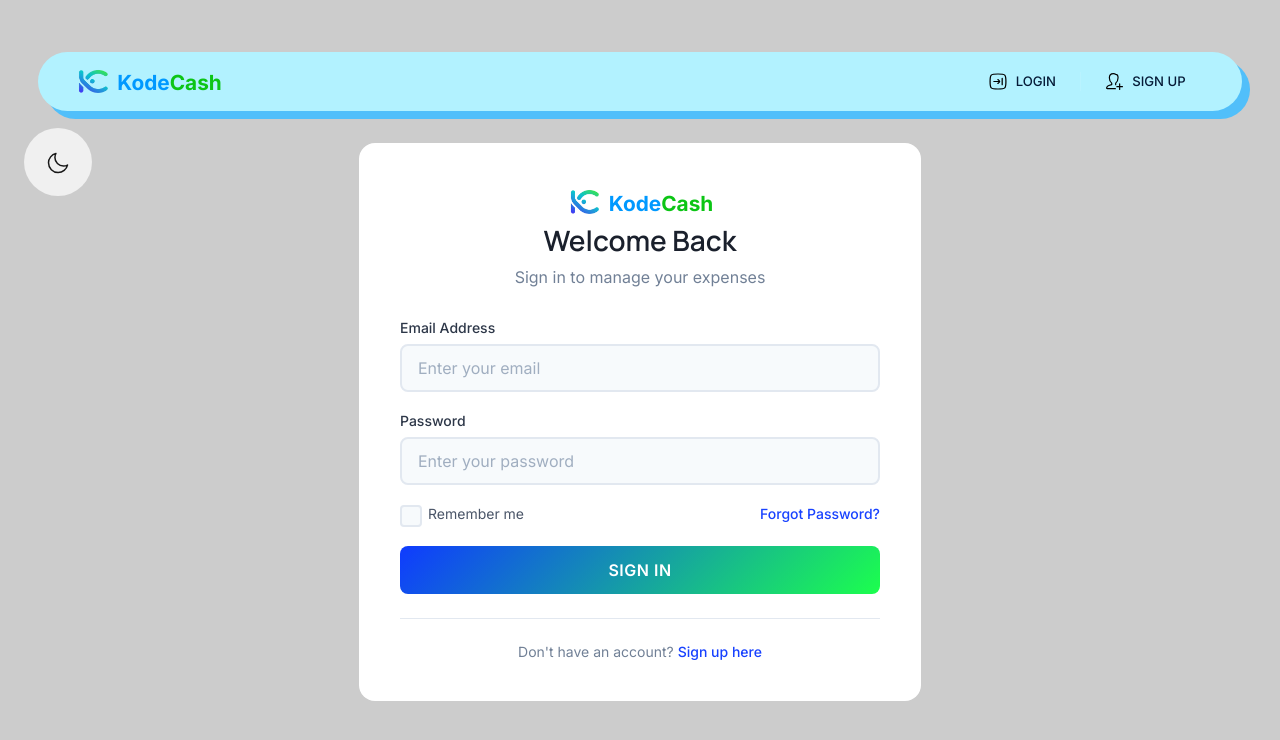
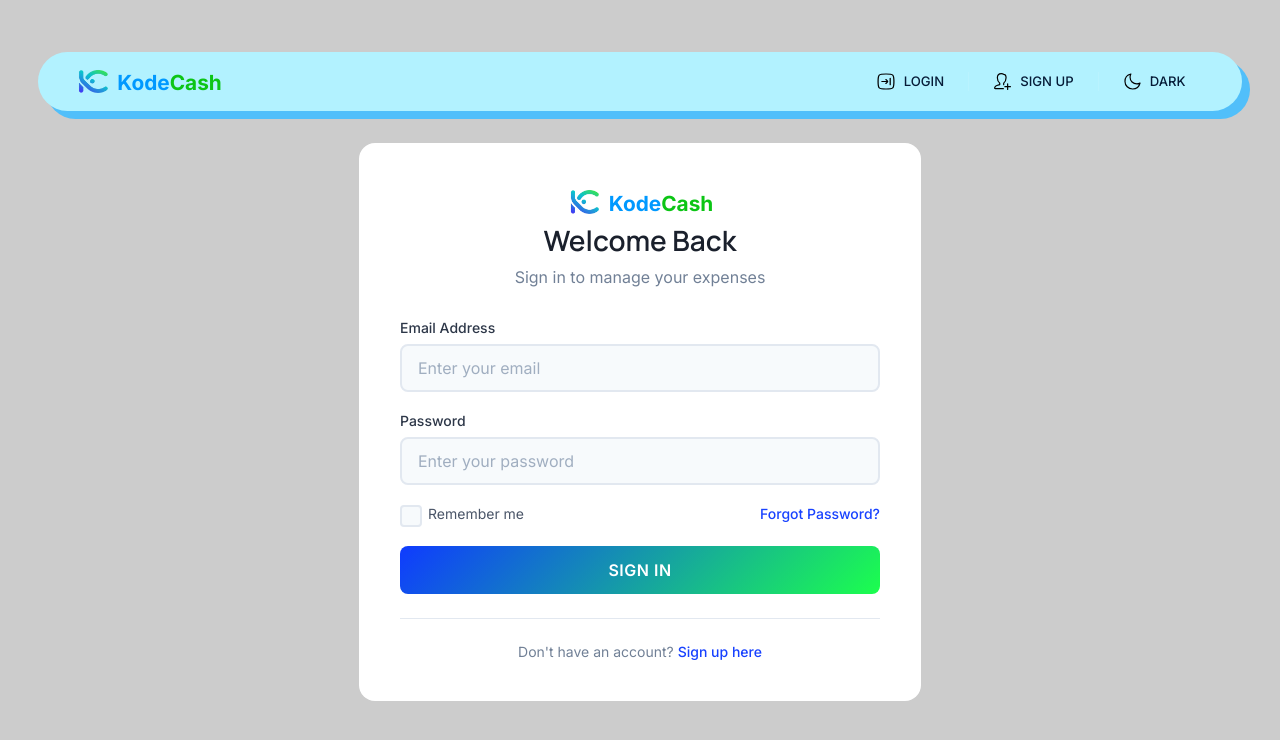
Before and after one commit to a-kamalesh45/kodeCash, a React (Vite) app: page /login in a window 1280 px wide. Shown: the top 740 px of the page. Built offline with nearby package versions, Linux system fonts and the light colour scheme.

Commit message:
mode change

```diff
--- a/src/App.jsx
+++ b/src/App.jsx
@@ -28,15 +28,15 @@ function App() {
 
   return (
     <Router>
-      <ChangeMode isDark={isDark} setIsDark={setIsDark} />
+      {/* <ChangeMode isDark={isDark} setIsDark={setIsDark} /> */}
       <Routes>
-        <Route path="/" element={<Home isLoggedIn={isLoggedIn} setIsLoggedIn={setIsLoggedIn} />} />
-        <Route path="/dashboard" element={<Dashboard isLoggedIn={isLoggedIn} setIsLoggedIn={setIsLoggedIn} />} />
-        <Route path="/add-transaction" element={<AddTransaction isLoggedIn={isLoggedIn} setIsLoggedIn={setIsLoggedIn} />} />
-        <Route path="/all-transactions" element={<AllTransactions isLoggedIn={isLoggedIn} setIsLoggedIn={setIsLoggedIn} />} />
-        <Route path="/search-transactions" element={<SearchTransactions isLoggedIn={isLoggedIn} setIsLoggedIn={setIsLoggedIn} />} />
-        <Route path="/login" element={<Login setIsLoggedIn={setIsLoggedIn} />} />
-        <Route path="/signup" element={<Signup setIsLoggedIn={setIsLoggedIn} />} />
+        <Route path="/" element={<Home isLoggedIn={isLoggedIn} setIsLoggedIn={setIsLoggedIn} isDark={isDark} setIsDark={setIsDark} />} />
+        <Route path="/dashboard" element={<Dashboard isLoggedIn={isLoggedIn} setIsLoggedIn={setIsLoggedIn} isDark={isDark} setIsDark={setIsDark} />} />
+        <Route path="/add-transaction" element={<AddTransaction isLoggedIn={isLoggedIn} setIsLoggedIn={setIsLoggedIn} isDark={isDark} setIsDark={setIsDark} />} />
+        <Route path="/all-transactions" element={<AllTransactions isLoggedIn={isLoggedIn} setIsLoggedIn={setIsLoggedIn} isDark={isDark} setIsDark={setIsDark} />} />
+        <Route path="/search-transactions" element={<SearchTransactions isLoggedIn={isLoggedIn} setIsLoggedIn={setIsLoggedIn} isDark={isDark} setIsDark={setIsDark} />} />
+        <Route path="/login" element={<Login setIsLoggedIn={setIsLoggedIn} isDark={isDark} setIsDark={setIsDark} />} />
+        <Route path="/signup" element={<Signup setIsLoggedIn={setIsLoggedIn} isDark={isDark} setIsDark={setIsDark} />} />
       </Routes>
     </Router>
   );
--- a/src/components/AddTransaction.jsx
+++ b/src/components/AddTransaction.jsx
@@ -4,7 +4,7 @@ import Navbar from './Navbar';
 import rightBg from '../assets/form-bg.png';
 
 
-const AddTransaction = ({isLoggedIn, setIsLoggedIn}) => {
+const AddTransaction = ({isLoggedIn, setIsLoggedIn, isDark, setIsDark}) => {
   const [formData, setFormData] = useState({
     amount: '',
     date: '',
@@ -111,7 +111,7 @@ localStorage.setItem('transactions', JSON.stringify(allTransactions));
 
   return (
     <div className='page-wrapper'>
-      <Navbar isLoggedIn={isLoggedIn} setIsLoggedIn={setIsLoggedIn}/>
+      <Navbar isLoggedIn={isLoggedIn} setIsLoggedIn={setIsLoggedIn} isDark={isDark} setIsDark={setIsDark}/>
       <div className='add-tran'>
         <form className="add-tran-transaction-form" onSubmit={handleSubmit}>
           <h2>Add New Transaction</h2>
--- a/src/components/AllTransactions.jsx
+++ b/src/components/AllTransactions.jsx
@@ -8,7 +8,7 @@ import EditTransactionForm from './EditTransactionForm';
 
 
 
-const AllTransactions = ({ isLoggedIn, setIsLoggedIn }) => {
+const AllTransactions = ({ isLoggedIn, setIsLoggedIn, isDark, setIsDark }) => {
   const [transactions, setTransactions] = useState([]);
 
   const [showForm, setShowForm] = useState(false);
@@ -94,7 +94,7 @@ const AllTransactions = ({ isLoggedIn, setIsLoggedIn }) => {
 
   return (
     <div className={`page-wrapper ${showForm ? 'blurred' : ''}`}>
-      <Navbar isLoggedIn={isLoggedIn} setIsLoggedIn={setIsLoggedIn} />
+      <Navbar isLoggedIn={isLoggedIn} setIsLoggedIn={setIsLoggedIn} isDark={isDark} setIsDark={setIsDark} />
       <div className="transactions-container">
         <div className="category-summary">
           <h3>Category Totals</h3>
--- a/src/components/ChangeMode.css
+++ b/src/components/ChangeMode.css
@@ -1,116 +1,119 @@
-.mode-btn-box {
+/* From Uiverse.io by Cornerstone-04 */
+.box {
+  width: 80px;
+  height: 100%;
+  float: left;
+  transition: .5s linear;
+  position: relative;
+  display: block;
+  overflow: hidden;
+  padding: 2px 9px;
+  text-align: center;
   display: flex;
-    position: fixed;
-    top: 1rem;
-    left: 1rem;
-    z-index: 555;
+  align-items: center;
+  justify-content: center;
+  gap: 1rem;
+  margin: 0;
+  background: transparent;
+  text-transform: uppercase;
+  font-weight: 900;
 }
 
-.toggle {
-  display: inline-block;
+.box:before {
+  position: absolute;
+  content: '';
+  left: 0;
+  bottom: 0;
+  height: 4px;
+  width: 100%;
+  border-bottom: 4px solid transparent;
+  border-left: 4px solid transparent;
+  box-sizing: border-box;
+  transform: translateX(100%);
 }
 
-.toggle {
-  position: relative;
-  height: 100px;
-  width: 100px;
+.box:after {
+  position: absolute;
+  content: '';
+  top: 0;
+  left: 0;
+  width: 100%;
+  height: 4px;
+  border-top: 4px solid transparent;
+  border-right: 4px solid transparent;
+  box-sizing: border-box;
+  transform: translateX(-100%);
 }
 
-.toggle:before {
-  box-shadow: 0;
-  border-radius: 84.5px;
-  background: #fff;
-  position: absolute;
-  margin-left: -36px;
-  margin-top: -36px;
-  opacity: 0.2;
-  height: 72px;
-  width: 72px;
-  left: 50%;
-  top: 50%;
+.box:hover {
+  box-shadow: 0 5px 15px rgba(0, 0, 0, 0.5);
 }
 
-.toogle input:checked~.label {
-  color: rgba(255,0,0,0.8);
+.box:hover:before {
+  border-color: #040404;
+  height: 100%;
+  transform: translateX(0);
+  transition: .3s transform linear, .3s height linear .3s;
 }
 
-.toggle .button {
-  transition: all 300ms cubic-bezier(0.23, 1, 0.32, 1);
-  border-radius: 68.8px;
-  position: absolute;
-  background: #f0f0f0;
-  margin-left: -34.4px;
-  margin-top: -34.4px;
-  display: block;
-  height: 68.8px;
-  width: 68.8px;
-  left: 50%;
-  top: 50%;
-}
-.dark .toggle .button {
-  background: #4c4c4c;
+.dark .box:hover:before {
+  border-color: #ffffff;
 }
 
-.toggle .label {
-  transition: color 300ms ease-out;
-  line-height: 101px;
-  text-align: center;
-  position: absolute;
-  font-weight: 700;
-  font-size: 35px;
-  display: block;
-  opacity: 0.9;
+.box:hover:after {
+  border-color: #040404;
   height: 100%;
-  width: 100%;
-  color: rgba(0, 0, 0, 0.9);
+  transform: translateX(0);
+  transition: .3s transform linear, .3s height linear .5s;
 }
 
-.toggle .label img{
+.dark .box:hover:after {
+  border-color: #ffffff;
+}
+
+button {
+  color: black;
+  text-decoration: none;
+  cursor: pointer;
+  outline: none;
+  border: none;
+  background: transparent;
+}
+
+.mode-btn-txt {
+  color: black;
+  font-weight: 500;
+}
+
+.box img {
   filter: invert(100%);
+  width: 1.2rem;
 }
-.dark .toggle .label img{
+
+.dark .box img {
   filter: invert(0%);
 }
 
-.toggle input {
-  opacity: 0;
-  position: absolute;
-  cursor: pointer;
-  z-index: 1;
-  height: 100%;
-  width: 100%;
-  left: 0;
-  top: 0;
+.dark .mode-btn-txt {
+  color: white;
 }
 
-.toggle input:active ~ .button {
-  filter: blur(0.5px);
-  box-shadow: 0 12px 25px -4px rgba(0, 0, 0, 0.4), inset 0 -8px 30px 1px rgba(255, 255, 255, 0.9), 0 -10px 15px -1px rgba(255, 255, 255, 0.6), inset 0 8px 25px 0 rgba(0, 0, 0, 0.4), inset 0 0 10px 1px rgba(255, 255, 255, 0.6);
+@media (max-width: 815px) {
+  .box img {
+    filter: invert(0%);
   }
 
-.toggle input:active ~ .label {
-  font-size: 26px;
-  color: rgba(0, 0, 0, 0.45);
+  .mode-btn-txt {
+    color: rgb(255, 255, 255);
   }
 
-.toggle input:checked ~ .button {
-  filter: blur(0.5px);
-  box-shadow: 0 10px 25px -4px rgba(0, 0, 0, 0.4), inset 0 -8px 25px -1px rgba(255, 255, 255, 0.9), 0 -10px 15px -1px rgba(255, 255, 255, 0.6), inset 0 8px 20px 0 rgba(0, 0, 0, 0.2), inset 0 0 5px 1px rgba(255, 255, 255, 0.6);
+  .box:hover:before {
+    border-color: #ffffff;
   }
 
-.toggle input:checked ~ .label {
-  color: rgba(0, 0, 0, 0.8);
+  .box:hover:after {
+    border-color: #ffffff;
   }
 
-@media (max-width: 1300px) {
-.mode-btn-box {
-    left: 0.5rem;
-    top: 7rem;
+
 }
-}
-@media (max-width: 815px) {
-.mode-btn-box {
-    left: 0.5rem;
-    top: 0.3rem;
-  }
-}
--- a/src/components/ChangeMode.jsx
+++ b/src/components/ChangeMode.jsx
@@ -20,20 +20,22 @@ const ChangeMode = ({ isDark, setIsDark }) => {
   return (
     <div className="mode-btn-box">
 
-     {isDark ? (<div className="container" onClick={makeLight}>
-        <div className="toggle">
-          <input type="checkbox" checked={!isDark} readOnly />
-          <span className="button"></span>
-          <span className="label"><img src={sun} alt="" /></span>
-        </div>
+      {isDark ? (<div className="nav-btn" onClick={makeLight}>
+        <button>
+          <span class="box">
+            <img className='icon' src={sun} alt="" />
+            <p className="mode-btn-txt">Light</p>
+          </span>
+        </button>
       </div>) :
-      (<div className="container" onClick={makeDark}>
-        <div className="toggle">
-          <input type="checkbox" checked={isDark} readOnly />
-          <span className="button"></span>
-          <span className="label"><img src={moon} alt="" /></span>
-        </div>
-      </div>)}
+        (<div className="container" onClick={makeDark}>
+          <button>
+            <span class="box">
+              <img className='icon' src={moon} alt="" />
+              <p className="mode-btn-txt">Dark</p>
+            </span>
+          </button>
+        </div>)}
     </div>
   );
 };
--- a/src/components/Dashboard.jsx
+++ b/src/components/Dashboard.jsx
@@ -9,7 +9,7 @@ import {
 
 const COLORS = ['#0088FE', '#00C49F', '#FFBB28', '#FF8042', '#8884d8', '#82ca9d'];
 
-const Dashboard = ({ isLoggedIn, setIsLoggedIn}) => {
+const Dashboard = ({ isLoggedIn, setIsLoggedIn, isDark, setIsDark}) => {
     const [transactions, setTransactions] = useState([]);
 
     useEffect(() => {
@@ -90,7 +90,7 @@ const user = JSON.parse(localStorage.getItem("currentUser"));
 
     return (
         <div className='dash-page'>
-            <Navbar isLoggedIn={isLoggedIn} setIsLoggedIn={setIsLoggedIn}/>
+            <Navbar isLoggedIn={isLoggedIn} setIsLoggedIn={setIsLoggedIn} isDark={isDark} setIsDark={setIsDark}/>
             <div className="dashboard">
                 {/* Summary Cards */}
                 <div className="dashboard-summary">
--- a/src/components/Home.jsx
+++ b/src/components/Home.jsx
@@ -4,7 +4,7 @@ import Navbar from './Navbar';
 import { Link } from 'react-router-dom';
 
 
-const Home = ({ isLoggedIn, setIsLoggedIn}) => {
+const Home = ({ isLoggedIn, setIsLoggedIn, isDark, setIsDark}) => {
 
   const handleLogout = () => {
   localStorage.removeItem("currentUser");
@@ -14,7 +14,7 @@ const Home = ({ isLoggedIn, setIsLoggedIn}) => {
 
   return (
     <div className='homepage'>
-      <Navbar isLoggedIn={isLoggedIn} setIsLoggedIn={setIsLoggedIn}/>
+      <Navbar isLoggedIn={isLoggedIn} setIsLoggedIn={setIsLoggedIn} isDark={isDark} setIsDark={setIsDark} />
       <div className='homesection'>
         <div className='hero-text'>
           <h1>
--- a/src/components/Login.jsx
+++ b/src/components/Login.jsx
@@ -5,7 +5,7 @@ import logo from '../assets/logo-nav.png'
 import Navbar from './Navbar';
 
 
-const Login = ({ isLoggedIn, setIsLoggedIn }) => {
+const Login = ({ isLoggedIn, setIsLoggedIn, isDark, setIsDark }) => {
 
   const [formData, setFormData] = useState({
     email: '',
@@ -47,7 +47,7 @@ const Login = ({ isLoggedIn, setIsLoggedIn }) => {
 
   return (
     <div className="auth-container">
-      <Navbar isLoggedIn={isLoggedIn} setIsLoggedIn={setIsLoggedIn} />
+      <Navbar isLoggedIn={isLoggedIn} setIsLoggedIn={setIsLoggedIn}  isDark={isDark} setIsDark={setIsDark}/>
       <div className="auth-card">
         <div className="auth-header">
           <div className="logo">
--- a/src/components/Navbar.css
+++ b/src/components/Navbar.css
@@ -70,7 +70,7 @@
     border-left: 1px solid rgba(253, 253, 253, 0.1);
 }
 
-.nav-links a {
+.nav-links a, .nav-links div {
     text-decoration: none;
     color: #061c38;
     font-weight: 500;
@@ -83,12 +83,14 @@
     border-radius: 8px;
     transition: color 0.3s ease;
     overflow: hidden;
+    cursor: pointer;
 }
-.dark .nav-links a{
+.dark .nav-links a, .dark .nav-links div{
     color: white;
 }
 
-.nav-links a::before {
+.nav-links a::before,
+.nav-links div::before {
     content: '';
     position: absolute;
     top: 0;
@@ -99,7 +101,8 @@
     transition: width 0.3s ease;
     z-index: -1;
 }
-.dark .nav-links a::before {
+.dark .nav-links a::before,
+.dark .nav-links div::before {
     content: '';
     position: absolute;
     top: 0;
@@ -111,15 +114,18 @@
     z-index: -1;
 }
 
-.nav-links a:hover::before {
+.nav-links a:hover::before,
+.nav-links div:hover::before {
     width: 100%;
 }
 
-.nav-links a:hover {
+.nav-links a:hover,
+.nav-links div:hover {
     color: #f4fcff;
     /* background-color: rgba(0, 119, 255, 0.15); */
 }
-.dark .nav-links a:hover {
+.dark .nav-links a:hover,
+.dark .nav-links div:hover {
     color: #000000;
     /* background-color: rgba(0, 119, 255, 0.15); */
 }
@@ -133,11 +139,13 @@
 }
 
 
-.nav-links a:hover .icon {
+.nav-links a:hover .icon,
+.nav-links div:hover .icon {
     filter: invert(0%);
     transform: scale(1.1);
 }
-.dark .nav-links a:hover .icon {
+.dark .nav-links a:hover .icon,
+.dark .nav-links div:hover .icon {
     filter: invert(100%);
     transform: scale(1.1);
 }
@@ -204,7 +212,8 @@
     margin: 1rem 0;
 }
 
-.nav-links-hamburg a{
+.nav-links-hamburg a,
+.nav-links-hamburg div{
     text-decoration: none;
     color: #ffffff;
     display: flex;
@@ -249,7 +258,8 @@
     height: 1.6rem;
 }
 
-.nav-links a {
+.nav-links a,
+.nav-links div {
     font-size: 0.82rem;
     padding: 0 0.75rem;
 }
@@ -285,7 +295,8 @@
     height: 1.6rem;
 }
 
-.nav-links a {
+.nav-links a,
+.nav-links div {
     font-size: 0.75rem;
     padding: 0 0.6rem;
 }
@@ -305,7 +316,7 @@
 
 }
 
-@media (max-width: 815px) {
+@media (max-width: 853px) {
     .navbar2 {
         display: none;
     }
--- a/src/components/Navbar.jsx
+++ b/src/components/Navbar.jsx
@@ -7,16 +7,31 @@ import view from '../assets/view.svg'
 import add from '../assets/add.svg'
 import login from '../assets/login.svg'
 import sign from '../assets/sign.svg'
+import sun from '../assets/sun.svg'
+import moon from '../assets/moon.svg'
 import { useEffect } from 'react';
 import { useState } from 'react';
+import ChangeMode from './ChangeMode';
 
-const Navbar = ({ isLoggedIn, setIsLoggedIn }) => {
+const Navbar = ({ isLoggedIn, setIsLoggedIn, isDark, setIsDark }) => {
 
     useEffect(() => {
         setIsLoggedIn(localStorage.getItem('isLoggedIn') === 'true')
     }, [])
 
     const [menuOpen, setMenuOpen] = useState(false);
+
+    useEffect(() => {
+        document.body.classList.toggle('dark', isDark);
+    }, [isDark]);
+
+    const makeDark = () => {
+        setIsDark(true);
+    };
+
+    const makeLight = () => {
+        setIsDark(false);
+    };
 
     const handleLogout = () => {
         localStorage.setItem('isLoggedIn', 'false');
@@ -46,9 +61,12 @@ const Navbar = ({ isLoggedIn, setIsLoggedIn }) => {
                     <li><Link className="nav-btn" to="/add-transaction"><img className="icon" src={add} alt="" />ADD TRANSACTIONS</Link></li>
                     <li><Link className="nav-btn" to="/all-transactions"><img className="icon" src={view} alt="" />ALL TRANSACTIONS</Link></li>
                     <li><Link className="nav-btn" to="/search-transactions"><img className="icon" src={search} alt="" />SEARCH</Link></li>
+
+                    {isDark ? (<li><div onClick={makeLight} className="nav-btn"><img className="icon" src={sun} alt="" />LIGHT</div></li>) : (<li><div onClick={makeDark} className="nav-btn"><img className="icon" src={moon} alt="" />DARK</div></li>)}
                 </nav>) : (<nav className="nav-links">
                     <li><Link className="nav-btn" to="/login"><img className="icon" src={login} alt="" />LOGIN</Link></li>
                     <li><Link className="nav-btn" to="/signup"><img className="icon" src={sign} alt="" />SIGN UP</Link></li>
+                    {isDark ? (<li><div onClick={makeLight} className="nav-btn"><img className="icon" src={sun} alt="" />LIGHT</div></li>) : (<li><div onClick={makeDark} className="nav-btn"><img className="icon" src={moon} alt="" />DARK</div></li>)}
                 </nav>)}
             </div>
             <button className="hamburger-btn" onClick={handleHamburg}>{!menuOpen ? `☰` : `×`}</button>
@@ -67,7 +85,7 @@ const Navbar = ({ isLoggedIn, setIsLoggedIn }) => {
                     <li><Link className="nav-btn" to="/add-transaction" onClick={closeMenu}><img className="icon" src={add} alt="" />ADD TRANSACTIONS</Link></li>
                     <li><Link className="nav-btn" to="/all-transactions" onClick={closeMenu}><img className="icon" src={view} alt="" />ALL TRANSACTIONS</Link></li>
                     <li><Link className="nav-btn" to="/search-transactions" onClick={closeMenu}><img className="icon" src={search} alt="" />SEARCH</Link></li>
-
+                    {isDark ? (<li><div onClick={makeLight} className="nav-btn"><img className="icon" src={sun} alt="" />LIGHT</div></li>) : (<li><div onClick={makeDark} className="nav-btn"><img className="icon" src={moon} alt="" />DARK</div></li>)}
                 </nav></div>) : (<div className={`nav-links-hamburg ${menuOpen ? 'open' : ''}`}>
                     <nav>
                         <li><Link to="/" className="logo-link">
@@ -81,6 +99,7 @@ const Navbar = ({ isLoggedIn, setIsLoggedIn }) => {
                         </Link></li>
                         <li><Link className="nav-btn" to="/login" onClick={closeMenu}><img className="icon" src={login} alt="" />LOGIN</Link></li>
                         <li><Link className="nav-btn" to="/signup" onClick={closeMenu}><img className="icon" src={sign} alt="" />SIGN UP</Link></li>
+                        {isDark ? (<li><div onClick={makeLight} className="nav-btn"><img className="icon" src={sun} alt="" />LIGHT</div></li>) : (<li><div onClick={makeDark} className="nav-btn"><img className="icon" src={moon} alt="" />DARK</div></li>)}
                     </nav></div>)}
         </header>
     );
--- a/src/components/SearchTransactions.jsx
+++ b/src/components/SearchTransactions.jsx
@@ -3,7 +3,7 @@ import './SearchTransactions.css';
 import Navbar from './Navbar';
 
 
-const SearchTransactions = ({ isLoggedIn, setIsLoggedIn}) => {
+const SearchTransactions = ({ isLoggedIn, setIsLoggedIn, isDark, setIsDark}) => {
     const [transactions, setTransactions] = useState([]);
     const [filtered, setFiltered] = useState([]);
 
@@ -64,7 +64,7 @@ const SearchTransactions = ({ isLoggedIn, setIsLoggedIn}) => {
 
     return (
         <div className='page-wrapper'>
-            <Navbar isLoggedIn={isLoggedIn} setIsLoggedIn={setIsLoggedIn}/>
+            <Navbar isLoggedIn={isLoggedIn} setIsLoggedIn={setIsLoggedIn} isDark={isDark} setIsDark={setIsDark}/>
             <div className="search-page">
                 <h2>Search & Filter Transactions</h2>
 
--- a/src/components/SignUp.jsx
+++ b/src/components/SignUp.jsx
@@ -5,7 +5,7 @@ import logo from '../assets/logo-nav.png';
 import Navbar from './Navbar';
 
 
-const Signup = ({ isLoggedIn, setIsLoggedIn }) => {
+const Signup = ({ isLoggedIn, setIsLoggedIn, isDark, setIsDark }) => {
   const [formData, setFormData] = useState({
     userId: '',
     firstName: '',
@@ -100,7 +100,7 @@ const Signup = ({ isLoggedIn, setIsLoggedIn }) => {
 
   return (
     <div className="auth-container">
-      <Navbar isLoggedIn={isLoggedIn} setIsLoggedIn={setIsLoggedIn} />
+      <Navbar isLoggedIn={isLoggedIn} setIsLoggedIn={setIsLoggedIn} isDark={isDark} setIsDark={setIsDark} />
       <div className="auth-card">
         <div className="auth-header">
           <div className="logo">
```
Lines whose indentation alone changed are shown as unchanged.
